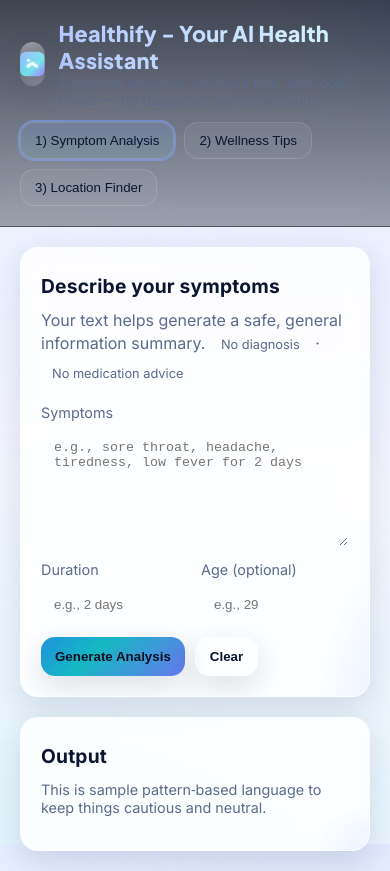
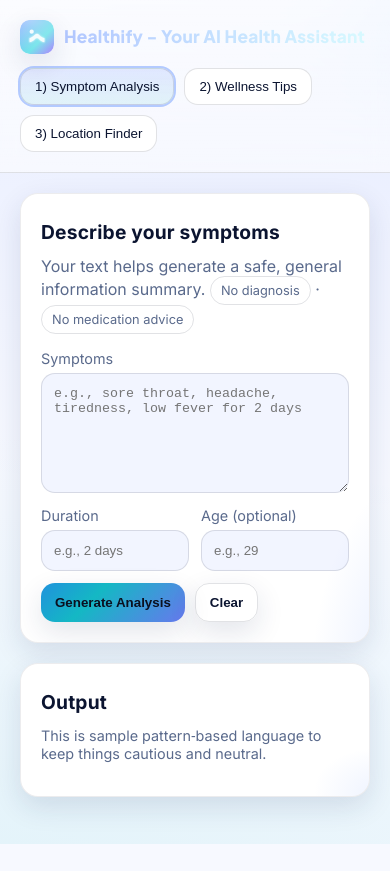
Before and after one commit to abuhanif27/Healthify, a plain HTML site: page index.html in a window 390 px wide. After the commit the page ends 844 px from the top, so only its background shows below. Drawn offline with Linux system fonts and the light colour scheme.

Commit message:
Fix dark mode error and Location Ugly blue link color

```diff
--- a/css/style.css
+++ b/css/style.css
@@ -1,97 +1,134 @@
-@import url('https://fonts.googleapis.com/css2?family=Inter:wght@400;500;600;700;800&family=Plus+Jakarta+Sans:wght@500;700;800&display=swap');
+@import url("https://fonts.googleapis.com/css2?family=Inter:wght@400;500;600;700;800&family=Plus+Jakarta+Sans:wght@500;700;800&display=swap");
 
+/* ---- Theme tokens ---- */
 :root {
   --bg: #070b16;
-    --card: rgba(15, 22, 45, .72);
+  --bg-grad-a: rgba(122, 162, 255, 0.18);
+  --bg-grad-b: rgba(93, 224, 230, 0.15);
+  --card: rgba(15, 22, 45, 0.72);
   --muted: #9fb0d3;
   --text: #eaf0ff;
+  --link: #cfe1ff;
   --accent: #7aa2ff;
   --accent-2: #5de0e6;
   --accent-3: #a06aff;
   --danger: #ff6b8a;
   --ok: #70e1a3;
-    --shadow: 0 10px 40px rgba(0, 0, 0, .45);
+  --shadow: 0 10px 40px rgba(0, 0, 0, 0.45);
   --radius: 18px;
-    --glass: backdrop-filter: blur(14px) saturate(120%);
-    --ring: 0 0 0 2px rgba(122, 162, 255, .55), 0 6px 24px rgba(122, 162, 255, .25);
+  --ring: 0 0 0 2px rgba(122, 162, 255, 0.55),
+    0 6px 24px rgba(122, 162, 255, 0.25);
+  --surface: rgba(255, 255, 255, 0.05);
+  --stroke: rgba(255, 255, 255, 0.12);
+  --stroke-soft: rgba(255, 255, 255, 0.09);
+  color-scheme: dark;
 }
 
+/* Light mode polish */
 @media (prefers-color-scheme: light) {
   :root {
-        --bg: #f5f7ff;
-        --card: rgba(255, 255, 255, .85);
+    --bg: #f7f9ff;
+    --bg-grad-a: rgba(49, 92, 255, 0.1);
+    --bg-grad-b: rgba(20, 184, 196, 0.1);
+    --card: #ffffff;
     --muted: #5a6a8c;
     --text: #0b1430;
+    --link: #2a55ff;
     --accent: #315cff;
     --accent-2: #14b8c4;
     --accent-3: #8b5dff;
-        --shadow: 0 10px 30px rgba(32, 39, 78, .14);
+    --shadow: 0 10px 28px rgba(26, 38, 88, 0.12);
+    --surface: #f2f5ff;
+    --stroke: rgba(14, 20, 40, 0.12);
+    --stroke-soft: rgba(14, 20, 40, 0.08);
+    color-scheme: light;
   }
 }
 
+/* ---- Base ---- */
 * {
-    box-sizing: border-box
+  box-sizing: border-box;
 }
-
 html,
 body {
-    height: 100%
+  height: 100%;
 }
-
 body {
   margin: 0;
-    font-family: Inter, system-ui, -apple-system, Segoe UI, Roboto, "Helvetica Neue", Arial;
-    background: radial-gradient(1200px 600px at 100% -10%, rgba(122, 162, 255, .18), transparent),
-        radial-gradient(1000px 500px at -10% 110%, rgba(93, 224, 230, .15), transparent), var(--bg);
+  font-family: Inter, system-ui, -apple-system, Segoe UI, Roboto,
+    "Helvetica Neue", Arial;
+  background: radial-gradient(
+      1200px 600px at 100% -10%,
+      var(--bg-grad-a),
+      transparent
+    ),
+    radial-gradient(1000px 500px at -10% 110%, var(--bg-grad-b), transparent),
+    var(--bg);
   color: var(--text);
   overflow-x: hidden;
 }
 
-/* Floating aurora blobs */
+/* Aurora */
 .aurora {
   position: fixed;
   inset: -20% -10% auto auto;
   pointer-events: none;
   filter: blur(50px);
-    opacity: .55;
+  opacity: 0.55;
   z-index: 0;
 }
-
 .aurora .blob {
   position: absolute;
   width: 42vw;
   height: 42vw;
   border-radius: 50%;
-    background: conic-gradient(from 120deg, rgba(90, 136, 255, .55), rgba(93, 224, 230, .45), rgba(160, 106, 255, .55), rgba(90, 136, 255, .55));
+  background: conic-gradient(
+    from 120deg,
+    rgba(90, 136, 255, 0.55),
+    rgba(93, 224, 230, 0.45),
+    rgba(160, 106, 255, 0.55),
+    rgba(90, 136, 255, 0.55)
+  );
   animation: float 18s ease-in-out infinite alternate;
   mix-blend-mode: screen;
 }
-
 .aurora .blob.b2 {
   left: -20vw;
   top: 10vh;
   animation-duration: 22s;
 }
-
 @keyframes float {
   0% {
     transform: translateY(-2vh) translateX(0) rotate(0);
   }
-
   100% {
     transform: translateY(4vh) translateX(2vw) rotate(20deg);
   }
 }
 
+/* Header */
 header {
   position: sticky;
   top: 0;
   z-index: 10;
   backdrop-filter: blur(10px);
-    background: linear-gradient(180deg, rgba(7, 11, 22, .75), rgba(7, 11, 22, .35));
-    border-bottom: 1px solid rgba(255, 255, 255, .08);
+  background: linear-gradient(
+    180deg,
+    rgba(7, 11, 22, 0.75),
+    rgba(7, 11, 22, 0.35)
+  );
+  border-bottom: 1px solid var(--stroke-soft);
 }
-
+@media (prefers-color-scheme: light) {
+  header {
+    background: linear-gradient(
+      180deg,
+      rgba(255, 255, 255, 0.8),
+      rgba(255, 255, 255, 0.55)
+    );
+    border-bottom: 1px solid var(--stroke);
+  }
+}
 .wrap {
   max-width: 1100px;
   margin: 0 auto;
@@ -100,12 +137,12 @@ header {
   z-index: 1;
 }
 
+/* Brand */
 .brand {
   display: flex;
   align-items: center;
   gap: 14px;
 }
-
 .logo {
   width: 44px;
   height: 44px;
@@ -115,40 +152,67 @@ header {
   place-items: center;
   position: relative;
   overflow: hidden;
+  flex: 0 0 44px;
 }
-
 .logo svg {
   width: 100%;
   height: 100%;
   display: block;
 }
-
 .spark {
   position: absolute;
   inset: 0;
-    background: radial-gradient(120px 60px at 30% 0%, rgba(255, 255, 255, .42), transparent 50%), radial-gradient(100px 40px at 70% 90%, rgba(255, 255, 255, .18), transparent 60%);
+  background: radial-gradient(
+      120px 60px at 30% 0%,
+      rgba(255, 255, 255, 0.42),
+      transparent 50%
+    ),
+    radial-gradient(
+      100px 40px at 70% 90%,
+      rgba(255, 255, 255, 0.18),
+      transparent 60%
+    );
   mix-blend-mode: screen;
   pointer-events: none;
 }
-
 .brand h1 {
   font-family: "Plus Jakarta Sans", Inter, system-ui;
   font-size: 1.35rem;
   margin: 0;
-    letter-spacing: .2px;
+  letter-spacing: 0.2px;
   font-weight: 800;
   background: linear-gradient(90deg, #b2c7ff, #d7f9ff);
   -webkit-background-clip: text;
   background-clip: text;
   color: transparent;
 }
-
 .brand p {
   margin: 0;
   color: var(--muted);
-    font-size: .9rem
+  font-size: 0.9rem;
 }
 
+/* Mobile logo/text tweaks */
+@media (max-width: 480px) {
+  .logo {
+    width: 34px;
+    height: 34px;
+    border-radius: 10px;
+    flex-basis: 34px;
+  }
+  .brand {
+    gap: 10px;
+  }
+  .brand h1 {
+    font-size: 1.08rem;
+    line-height: 1.15;
+  }
+  .brand p {
+    display: none;
+  }
+}
+
+/* Tabs */
 .tabs {
   display: flex;
   gap: 10px;
@@ -156,61 +220,80 @@ header {
   margin-top: 14px;
   position: relative;
 }
-
 .tab-btn {
-    border: 1px solid rgba(255, 255, 255, .12);
-    background: linear-gradient(180deg, rgba(255, 255, 255, .06), rgba(255, 255, 255, .02));
+  border: 1px solid var(--stroke);
+  background: linear-gradient(
+    180deg,
+    rgba(255, 255, 255, 0.06),
+    rgba(255, 255, 255, 0.02)
+  );
   color: var(--text);
   padding: 10px 14px;
   border-radius: 14px;
   cursor: pointer;
-    transition: .25s transform ease, .25s background ease, .25s box-shadow ease;
+  transition: 0.25s transform, 0.25s background, 0.25s box-shadow;
   position: relative;
   overflow: hidden;
 }
-
 .tab-btn:before {
   content: "";
   position: absolute;
   inset: -2px;
-    background: linear-gradient(120deg, transparent, rgba(255, 255, 255, .12), transparent);
+  background: linear-gradient(
+    120deg,
+    transparent,
+    rgba(255, 255, 255, 0.12),
+    transparent
+  );
   transform: translateX(-120%);
-    transition: transform .6s ease;
+  transition: transform 0.6s;
 }
-
 .tab-btn:hover {
   transform: translateY(-1px);
   box-shadow: var(--ring);
 }
-
 .tab-btn:hover:before {
   transform: translateX(120%);
 }
-
 .tab-btn.active {
-    outline: 2px solid rgba(122, 162, 255, .55);
-    background: linear-gradient(180deg, rgba(122, 162, 255, .18), rgba(93, 224, 230, .12));
+  outline: 2px solid rgba(122, 162, 255, 0.55);
+  background: linear-gradient(
+    180deg,
+    rgba(122, 162, 255, 0.18),
+    rgba(93, 224, 230, 0.12)
+  );
+}
+@media (prefers-color-scheme: light) {
+  .tab-btn {
+    background: #fff;
+  }
+  .tab-btn.active {
+    background: linear-gradient(
+      180deg,
+      rgba(49, 92, 255, 0.12),
+      rgba(20, 184, 196, 0.1)
+    );
+  }
 }
 
 main {
   padding: 26px 20px 72px;
 }
-
 .grid {
   display: grid;
-    grid-template-columns: 1.15fr .85fr;
+  grid-template-columns: 1.15fr 0.85fr;
   gap: 20px;
 }
-
 @media (max-width: 900px) {
   .grid {
     grid-template-columns: 1fr;
   }
 }
 
+/* Cards */
 .card {
   background: var(--card);
-    border: 1px solid rgba(255, 255, 255, .09);
+  border: 1px solid var(--stroke-soft);
   border-radius: var(--radius);
   box-shadow: var(--shadow);
   padding: 20px;
@@ -218,61 +301,64 @@ main {
   position: relative;
   overflow: hidden;
 }
-
 .card:after {
   content: "";
   position: absolute;
   inset: auto -40% -60% auto;
   width: 70%;
   height: 120%;
-    background: radial-gradient(50% 50% at 50% 50%, rgba(122, 162, 255, .14), transparent 60%);
+  background: radial-gradient(
+    50% 50% at 50% 50%,
+    rgba(122, 162, 255, 0.14),
+    transparent 60%
+  );
   transform: rotate(8deg);
   pointer-events: none;
 }
-
 .card h2 {
   margin: 6px 0 12px;
   font-size: 1.2rem;
-    letter-spacing: .2px;
+  letter-spacing: 0.2px;
+}
+.card p.lead {
+  color: var(--muted);
+  margin: 0.2rem 0 1rem;
+}
+@media (prefers-color-scheme: light) {
+  .card {
+    background: #fff;
+  }
 }
 
-.card p.lead {
-    color: var(--muted);
-    margin: .2rem 0 1rem;
-}
-
+/* Inputs */
 textarea,
 input,
 select {
   width: 100%;
-    background: rgba(255, 255, 255, .045);
-    border: 1px solid rgba(255, 255, 255, .14);
+  background: var(--surface);
+  border: 1px solid var(--stroke);
   color: var(--text);
   border-radius: 14px;
-    padding: 12px 12px;
+  padding: 12px;
   outline: none;
-    transition: box-shadow .2s ease, border-color .2s ease;
+  transition: box-shadow 0.2s, border-color 0.2s;
 }
-
 textarea:focus,
 input:focus,
 select:focus {
   box-shadow: var(--ring);
-    border-color: rgba(122, 162, 255, .55);
+  border-color: rgba(122, 162, 255, 0.55);
 }
-
 textarea {
   min-height: 120px;
   resize: vertical;
 }
-
 label {
   display: block;
-    font-size: .9rem;
+  font-size: 0.9rem;
   color: var(--muted);
   margin: 10px 0 6px;
 }
-
 .row {
   display: grid;
   grid-template-columns: 1fr 1fr;
@@ -286,6 +372,7 @@ label {
   margin-top: 12px;
 }
 
+/* Buttons */
 .btn {
   border: 0;
   border-radius: 14px;
@@ -293,96 +380,124 @@ label {
   font-weight: 700;
   cursor: pointer;
   color: #0b1020;
-    background: linear-gradient(135deg, var(--accent), var(--accent-2), var(--accent-3));
+  background: linear-gradient(
+    135deg,
+    var(--accent),
+    var(--accent-2),
+    var(--accent-3)
+  );
   background-size: 180% 180%;
   animation: hue 12s ease infinite alternate;
   box-shadow: var(--shadow);
   position: relative;
   overflow: hidden;
 }
-
 .btn:after {
   content: "";
   position: absolute;
   inset: 0;
-    background: linear-gradient(120deg, transparent 0%, rgba(255, 255, 255, .25) 50%, transparent 100%);
+  background: linear-gradient(
+    120deg,
+    transparent 0%,
+    rgba(255, 255, 255, 0.25) 50%,
+    transparent 100%
+  );
   transform: translateX(-150%);
-    transition: transform .7s ease;
+  transition: transform 0.7s;
 }
-
 .btn:hover:after {
   transform: translateX(150%);
 }
-
 @keyframes hue {
   0% {
     background-position: 0% 50%;
   }
-
   100% {
     background-position: 100% 50%;
   }
 }
-
 .btn.secondary {
   background: transparent;
   color: var(--text);
-    border: 1px solid rgba(255, 255, 255, .2);
+  border: 1px solid var(--stroke);
 }
-
 .btn.danger {
   background: var(--danger);
   color: white;
 }
+.btn.small {
+  font-size: 0.82rem;
+  padding: 6px 12px;
+}
 
-/* Finder list items & map container */
+/* Finder items + map */
 .list-item {
   padding: 12px;
   margin-bottom: 14px;
   border-radius: var(--radius);
-    border: 1px solid rgba(255, 255, 255, .12);
-    background: rgba(255, 255, 255, .04);
-    position: relative;
+  border: 1px solid var(--stroke);
+  background: var(--surface);
 }
-
 .list-item .actions {
   display: flex;
   flex-wrap: wrap;
   gap: 8px;
   margin-top: 6px;
 }
-
-.btn.small {
-    font-size: .82rem;
-    padding: 6px 12px;
-}
-
 .map-holder {
   margin-top: 8px;
-    border: 1px solid rgba(255, 255, 255, .12);
+  border: 1px solid var(--stroke);
   border-radius: var(--radius);
   overflow: hidden;
 }
 
+/* Output blocks */
 .output {
-    background: rgba(6, 10, 24, .55);
-    border: 1px dashed rgba(255, 255, 255, .22);
+  background: rgba(6, 10, 24, 0.55);
+  border: 1px dashed rgba(255, 255, 255, 0.22);
   padding: 16px;
   border-radius: 14px;
   white-space: pre-wrap;
-    box-shadow: inset 0 0 0 1px rgba(255, 255, 255, .05);
+  box-shadow: inset 0 0 0 1px rgba(255, 255, 255, 0.05);
+}
+@media (prefers-color-scheme: light) {
+  .output {
+    background: #fff;
+    border: 1px dashed var(--stroke);
+    box-shadow: none;
+  }
 }
 
+/* Pretty links (results + output) */
+a {
+  color: var(--link);
+  text-decoration: none;
+}
+a:hover {
+  text-decoration: underline;
+  text-decoration-thickness: 2px;
+  text-underline-offset: 3px;
+}
+.result-link {
+  color: var(--link);
+  font-weight: 700;
+}
+.result-link:hover {
+  text-decoration: underline;
+  text-decoration-thickness: 2px;
+  text-underline-offset: 3px;
+}
+
+/* Helpers */
 .note {
-    font-size: .9rem;
+  font-size: 0.9rem;
   color: var(--muted);
 }
-
 .pill {
   display: inline-block;
   padding: 6px 10px;
   border-radius: 999px;
-    border: 1px solid rgba(255, 255, 255, .15);
-    font-size: .8rem;
+  border: 1px solid var(--stroke);
+  font-size: 0.8rem;
   color: var(--muted);
 }
```
Also changed, not shown: index.html (+20 -2 lines), js/script.js (+10 -10 lines). Lines whose indentation alone changed are shown as unchanged.
